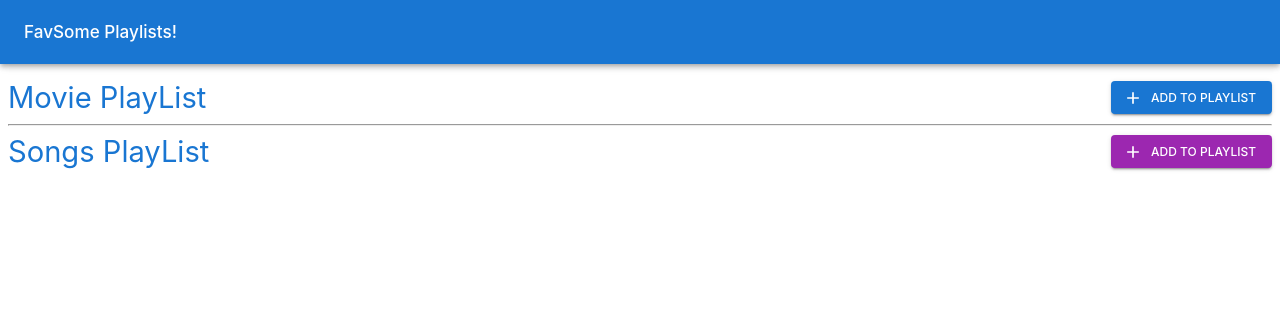
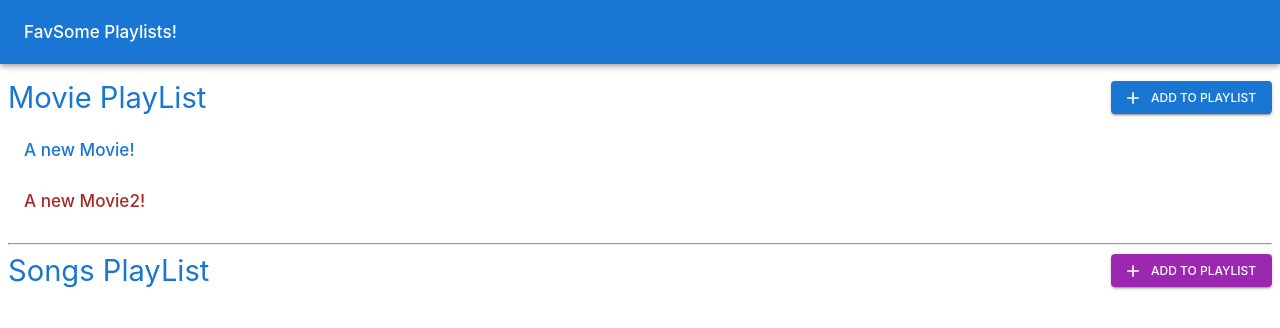
Before and after one commit to chandanch/favsome-playlist, a React (Create React App) app: page / in a window 1280 px wide. Shown: the top 328 px of the page. Built offline with nearby package versions, Linux system fonts and the light colour scheme.

Commit message:
use of list to display playlist :bulb:

```diff
--- a/src/components/movie-playlist/MoviePlaylist.jsx
+++ b/src/components/movie-playlist/MoviePlaylist.jsx
@@ -3,24 +3,17 @@ import Button from '@mui/material/Button';
 import AddIcon from '@mui/icons-material/Add';
 
 import styles from './MoviePlaylist.module.css';
-import { Grid } from '@mui/material';
+import {
+	Grid,
+	List,
+	ListItem,
+	ListItemButton,
+	ListItemText,
+} from '@mui/material';
 
 const MoviePlayList = () => {
 	return (
 		<div className='container'>
-			{/* <div className={styles.moviePlayListContainer}>
-				<Typography variant='h4' color='primary'>
-					Movie PlayList
-				</Typography>
-				<Button
-					className={styles.addBtn}
-					variant='contained'
-					color='primary'
-					startIcon={<AddIcon />}
-				>
-					Add To PlayList
-				</Button>
-			</div> */}
 			<Grid
 				container
 				alignItems='center'
@@ -43,6 +36,30 @@ const MoviePlayList = () => {
 					</Button>
 				</Grid>
 			</Grid>
+			<List>
+				<ListItem disablePadding>
+					<ListItemButton>
+						<ListItemText
+							primary={
+								<Typography variant='h6' color='primary'>
+									A new Movie!
+								</Typography>
+							}
+						/>
+					</ListItemButton>
+				</ListItem>
+				<ListItem disablePadding>
+					<ListItemButton>
+						<ListItemText
+							primary={
+								<Typography variant='h6' color='brown'>
+									A new Movie2!
+								</Typography>
+							}
+						/>
+					</ListItemButton>
+				</ListItem>
+			</List>
 		</div>
 	);
 };
```
